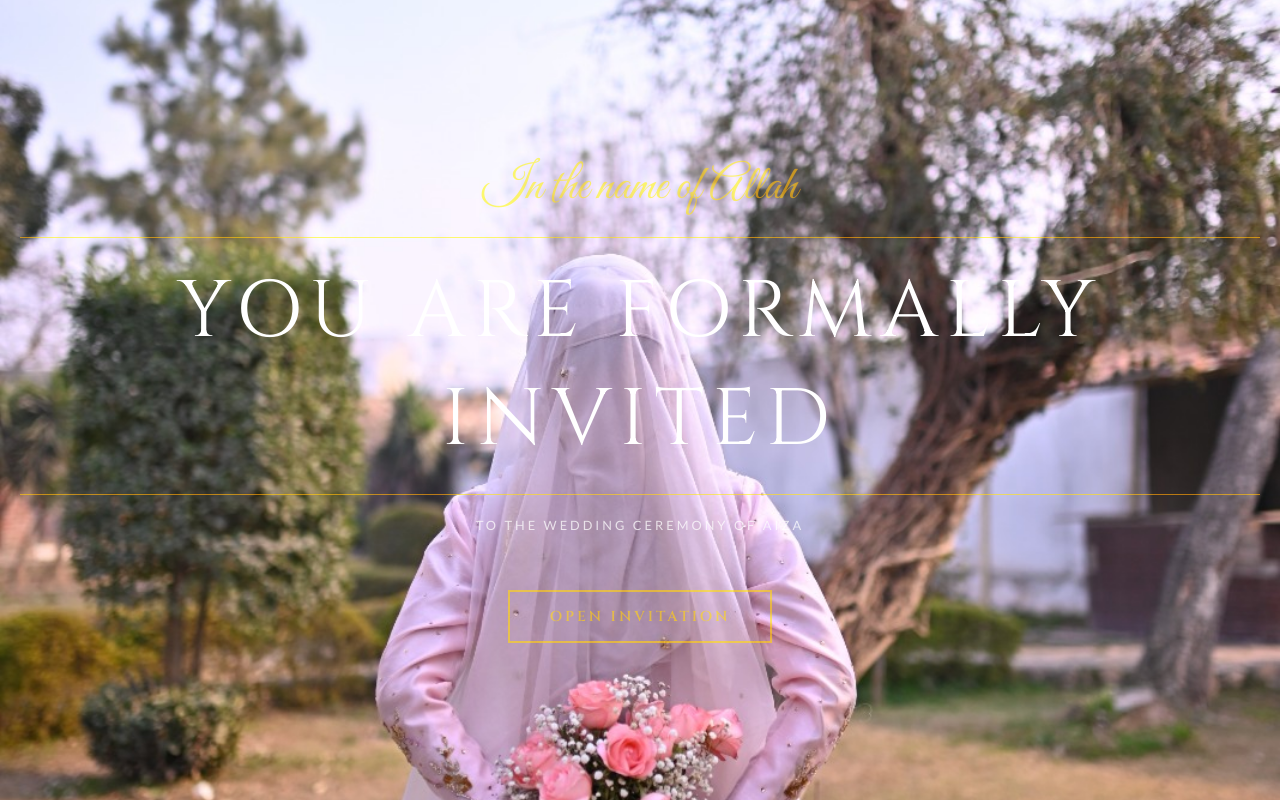
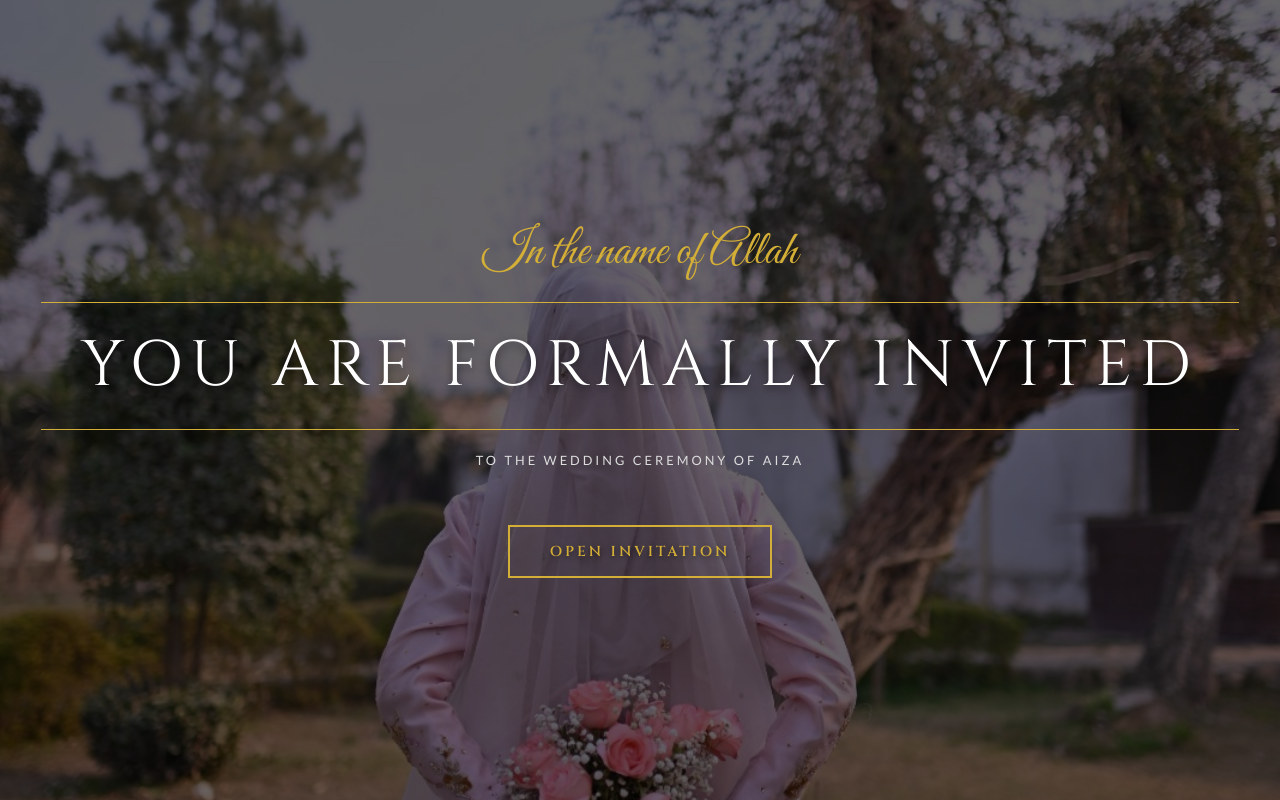
Before and after one commit to muhammad-bin-nasir/ZozoWed, a plain HTML site: page index.html in a window 1280 px wide. Drawn offline with nearby package versions, Linux system fonts and the light colour scheme; a web font is replaced by a local one.

Commit message:
overhaul

```diff
--- a/index.html
+++ b/index.html
@@ -27,14 +27,6 @@
     }
 
     /* --- BACKGROUNDS --- */
-    .bg-video {
-        position: absolute; top: 0; left: 0;
-        width: 100%; height: 100%;
-        object-fit: cover; z-index: -1;
-        opacity: 0.5;
-        filter: sepia(30%) contrast(110%);
-    }
-
     .bg-image {
         position: absolute; top: 0; left: 0;
         width: 100%; height: 100%;
@@ -52,20 +44,36 @@
         transition: transform 1.2s cubic-bezier(0.8, 0, 0.2, 1);
         background: #000;
     }
-    .cover-content { position: relative; z-index: 2; padding: 20px; mix-blend-mode: hard-light; }
+
+    /* --- UPDATED DARK OVERLAY --- */
+    .cover-overlay {
+        position: absolute; top: 0; left: 0;
+        width: 100%; height: 100%;
+        background: rgba(0, 0, 0, 0.6); /* 60% Black Overlay for contrast */
+        z-index: -1;
+    }
+
+    .cover-content { position: relative; z-index: 2; padding: 20px; }
     .slide-up-out { transform: translateY(-100%); }
 
     .cover-ornament { font-family: 'Great Vibes', cursive; font-size: 3rem; color: var(--gold); margin-bottom: 10px; }
     .cover-names {
-        font-family: 'Cinzel', serif; font-size: 5rem; text-transform: uppercase; letter-spacing: 8px; color: #fff;
+        font-family: 'Cinzel', serif; font-size: 4rem; text-transform: uppercase; letter-spacing: 8px; color: #fff;
         border-top: 1px solid var(--gold); border-bottom: 1px solid var(--gold); padding: 20px 40px; margin: 20px 0;
+        text-shadow: 0 4px 10px rgba(0,0,0,0.5); /* Added text shadow for extra readability */
     }
+
+    @media (max-width: 600px) {
+        .cover-names { font-size: 2.5rem; letter-spacing: 4px; padding: 15px 20px; }
+    }
+
     .open-btn {
         margin-top: 40px; padding: 15px 40px; background: transparent; border: 2px solid var(--gold); color: var(--gold);
         font-family: 'Cinzel', serif; font-weight: bold; font-size: 0.9rem; cursor: pointer; text-transform: uppercase; letter-spacing: 3px;
         transition: all 0.4s ease;
+        text-shadow: 0 2px 5px rgba(0,0,0,0.5);
     }
-    .open-btn:hover { background: var(--gold); color: #000; box-shadow: 0 0 20px rgba(212, 175, 55, 0.5); }
+    .open-btn:hover { background: var(--gold); color: #000; box-shadow: 0 0 20px rgba(212, 175, 55, 0.5); text-shadow: none; }
 
     /* --- 2. SLIDER CONTAINER --- */
     #slider-container { position: relative; width: 100%; height: 100vh; overflow: hidden; }
@@ -138,7 +146,6 @@
     .faq-item h4 { color: var(--gold); font-family: 'Cinzel'; font-size: 0.9rem; margin-bottom: 5px; }
     .faq-item p { font-size: 0.8rem; color: #ccc; margin-bottom: 0; }
 
-    /* ATTIRE TAG */
     .attire-tag { font-size: 0.8rem; font-style: italic; color: #aaa; margin-top: 10px; }
 
 </style>
@@ -146,11 +153,8 @@
 <body>
 
     <div id="cover-screen">
-            <img src="pic.jpg" class="bg-image" alt="bg">
-            <source src="https://videos.pexels.com/video-files/3129671/3129671-uhd_2560_1440_24fps.mp4" type="video/mp4">
-        </video>
-
-        <div class="cover-content">
+        <img src="pic.jpg" class="bg-image" alt="Cover Background">
+        <div class="cover-overlay"></div> <div class="cover-content">
             <div class="cover-ornament">In the name of Allah</div>
             <div class="cover-names">You are formally invited</div>
             <p style="letter-spacing: 3px; font-size: 0.8rem; text-transform: uppercase;">to the Wedding Ceremony of Aiza</p>
```
